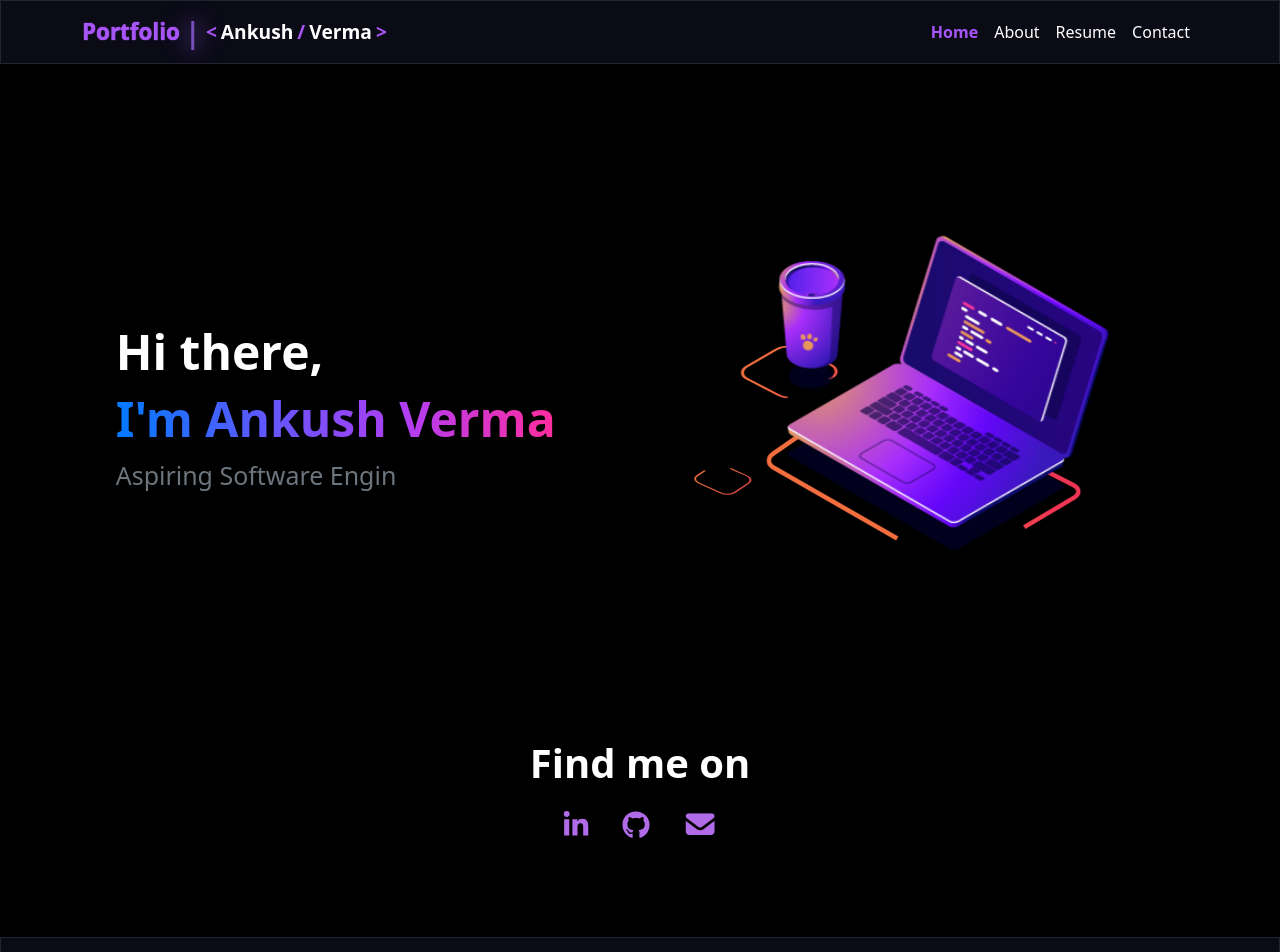
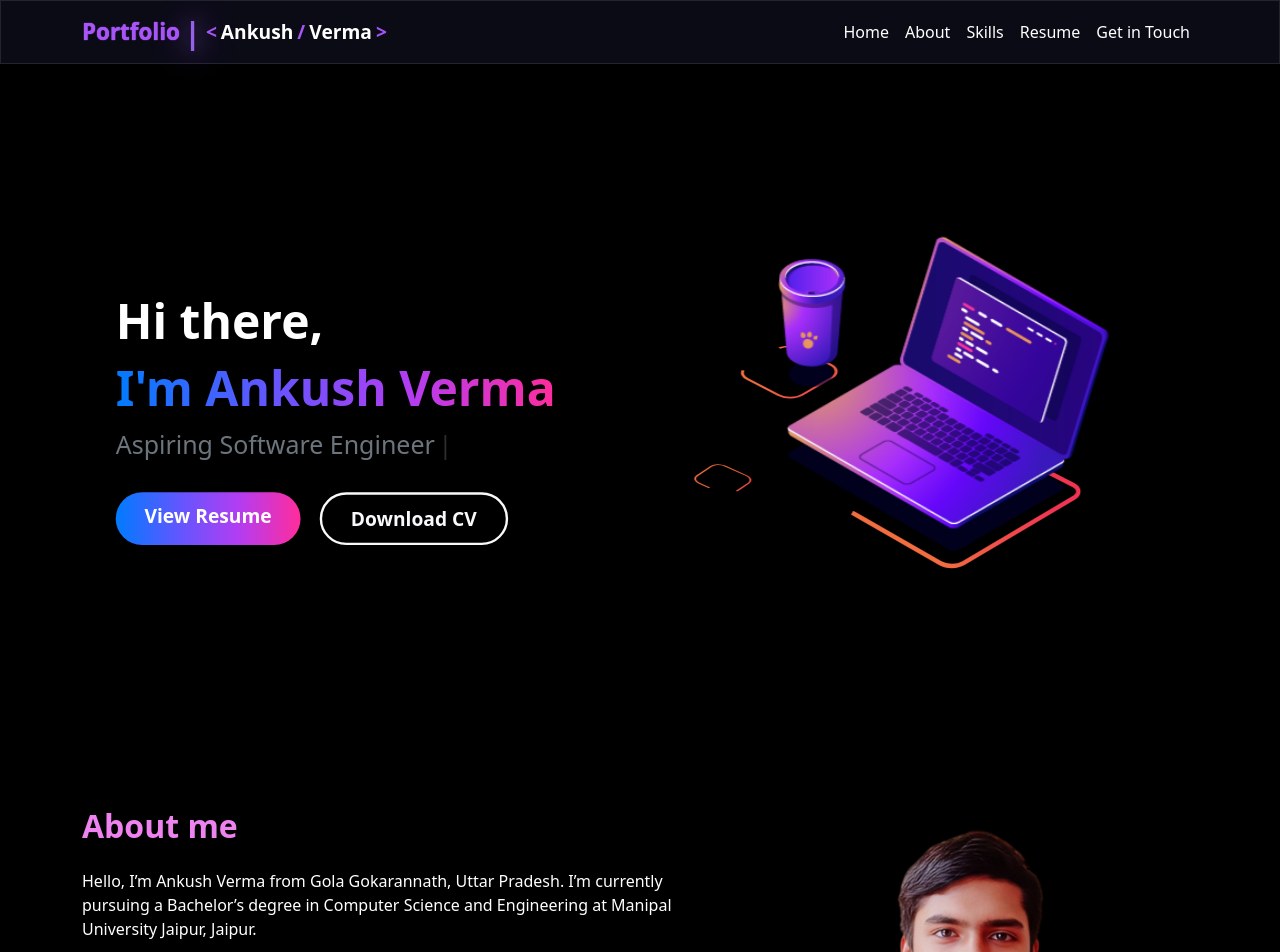
Before and after one commit to Ankush-verma-Source/Portfolio_website, a React (Vite) app: page / in a window 1280 px wide. Shown: the top 952 px of the page. Built offline with nearby package versions, Linux system fonts and the light colour scheme.

Commit message:
Update the Frontend In Single Page

```diff
--- a/src/App.jsx
+++ b/src/App.jsx
@@ -2,35 +2,35 @@
 
 import "./index.css";
 
-import { Routes, Route } from "react-router-dom";
 import HomePage from "./components/Home/HomePage";
 import AboutPage from "./components/About/AboutPage.jsx";
-import ProjectsPage from "./components/Projects/ProjectsPage.jsx";
+// ProjectsPage import temporarily removed
 import Navbar from "./components/Navbar.jsx";
 import Footer from "./components/Footer.jsx";
 import Contact from "./components/Contact/ContactSec.jsx";
-import ErrorPage from "./components/ErrorPage.jsx";
 import ResumePage from "./components/Resume/ResumePage.jsx";
-
 
 function App() {
   return (
     <>
-    <div className="d-flex flex-column min-vh-100 ">
-
-      <Navbar />
-
-        <main className="flex-grow-1 ">
-        <Routes>
-          <Route path="/" element={<HomePage />} />
-          <Route path="/about" element={<AboutPage />} />
-          <Route path="/resume" element={<ResumePage />} />
-          {/* <Route path="/projects" element={<ProjectsPage />} /> */}
-          <Route path="/contact" element={<Contact />} />
-          <Route path="*" element={<ErrorPage />} />
-        </Routes>
+      <div className="d-flex flex-column min-vh-100">
+        <Navbar />
+        <main className="flex-grow-1">
+          <section id="home">
+            <HomePage />
+          </section>
+          <section id="about">
+            <AboutPage />
+          </section>
+          <section id="resume">
+            <ResumePage />
+          </section>
+          {/* Projects section removed for now */}
+          <section id="contact">
+            <Contact />
+          </section>
         </main>
-      <Footer />
+        <Footer />
       </div>
     </>
   );
--- a/src/components/About/AboutPage.jsx
+++ b/src/components/About/AboutPage.jsx
@@ -1,4 +1,4 @@
-import { useState } from "react";
+// useState removed as internal navigation is removed
 
 const skills = [
   {
@@ -55,29 +55,11 @@ const skills = [
 ];
 
 function AboutPage() {
-  let [activeTab, setActiveTab] = useState(1);
-
   return (
     <div className="container-lg my-about-container mb-5">
-      <div className="my-about-navigation">
-        <ul className="list-unstyled text-light">
-          <li
-            onClick={() => setActiveTab(1)}
-            className={activeTab === 1 ? "my-about-active" : ""}
-          >
-            <a href="#about">About</a>
-          </li>
-          <li
-            onClick={() => setActiveTab(2)}
-            className={activeTab === 2 ? "my-about-active" : ""}
-          >
-            <a href="#skills">Skills</a>
-          </li>
-        </ul>
-      </div>
       <div id="about" className="my-about">
         <div className="text-start my-about-content">
-          <h2 className="mb-4" style={{ color: "#EE82EE", fontWeight: "bold" }}>
+          <h2 className="mb-4 text-violet fw-bold">
             About me
           </h2>
           <p>
@@ -111,23 +93,23 @@ function AboutPage() {
           <div className="my-about-location mt-5">
             <div className="d-flex my-location-1 ">
               <div>
-                <h5 style={{ color: "#EE82EE", fontWeight: "bold" }}>
+                <h5 className="text-violet fw-bold">
                   Location
                 </h5>
                 <p>Jaipur, Rajasthan, India</p>
               </div>
               <div>
-                <h5 style={{ color: "#EE82EE", fontWeight: "bold" }}>Study</h5>
+                <h5 className="text-violet fw-bold">Study</h5>
                 <p>Manipal University Jaipur</p>
               </div>
             </div>
             <div className="d-flex my-location-2">
               <div>
-                <h5 style={{ color: "#EE82EE", fontWeight: "bold" }}>Email</h5>
+                <h5 className="text-violet fw-bold">Email</h5>
                 <p>ankushverma100009@gmail.com</p>
               </div>
               <div>
-                <h5 style={{ color: "#EE82EE", fontWeight: "bold" }}>Degree</h5>
+                <h5 className="text-violet fw-bold">Degree</h5>
                 <p>Bachelor of Computer Science and Engineering</p>
               </div>
             </div>
@@ -143,9 +125,7 @@ function AboutPage() {
         </div>
       </div>
       <div id="skills" className="my-about-skills mt-5">
-        <h1
-          style={{ color: "#EE82EE", fontWeight: "bold", textAlign: "center" }}
-        >
+        <h1 className="text-violet fw-bold text-center">
           Skills
         </h1>
         <div className="skills-section  py-5">
--- a/src/components/Contact/ContactSec.jsx
+++ b/src/components/Contact/ContactSec.jsx
@@ -71,6 +71,7 @@ function ContactSec() {
 
   return (
     <div className="container-lg my-contact-container mb-5">
+      <h1 className="text-center text-violet fw-bold w-100 mt-5">Get in Touch</h1>
       <div className="my-contact">
         <ToastContainer />
         <Lottie
@@ -82,7 +83,6 @@ function ContactSec() {
           className="text-center "
           id="contact-us-lottie"
         />
-        <h2 style={{ color: "#ee82ee", fontWeight: "bold" }}>Get in Touch</h2>
         {/* <div className="my-contant-form-container"> */}
         <div className="my-contact-form row">
           <form ref={form} className="col-lg-6 px-4" onSubmit={sendEmail}>
@@ -150,7 +150,7 @@ function ContactSec() {
             <div className="mb-3">
               <h5>
                 <i
-                  class="fa-solid fa-envelope"
+                  className="fa-solid fa-envelope"
                   style={{ color: "#ee82ee", fontSize: "1rem" }}
                 ></i>{" "}
                 Email
@@ -169,7 +169,7 @@ function ContactSec() {
             <div className="mb-3">
               <h5>
                 <i
-                  class="fa-solid fa-phone"
+                  className="fa-solid fa-phone"
                   style={{ color: "#ee82ee", fontSize: "1rem" }}
                 ></i>{" "}
                 Phone
@@ -179,7 +179,7 @@ function ContactSec() {
             <div className="mb-3">
               <h5>
                 <i
-                  class="fa-brands fa-square-linkedin"
+                  className="fa-brands fa-square-linkedin"
                   style={{ color: "#ee82ee", fontSize: "1rem" }}
                 ></i>{" "}
                 Linkedin
@@ -199,7 +199,7 @@ function ContactSec() {
             <div className="mb-3">
               <h5>
                 <i
-                  class="fa-brands fa-github"
+                  className="fa-brands fa-github"
                   style={{ color: "#ee82ee", fontSize: "1rem" }}
                 ></i>{" "}
                 GitHub
@@ -219,7 +219,7 @@ function ContactSec() {
             <div className="mb-3">
               <h5>
                 <i
-                  class="fa-solid fa-location-dot"
+                  className="fa-solid fa-location-dot"
                   style={{ color: "#ee82ee", fontSize: "1rem" }}
                 ></i>
                 Location
@@ -237,7 +237,20 @@ function ContactSec() {
           </div>
         </div>
       </div>
-      <div className="my-contact-info bg-danger "></div>
+      <div className="my-home-connect mt-5 pt-4 text-center w-100">
+        <h1 className="text-violet fw-bold mb-4">Find me on</h1>
+        <div className="d-flex justify-content-center gap-5 pt-3">
+          <a href="https://www.linkedin.com/in/ankushverma109/" target="_blank" rel="noopener noreferrer" className="text-purple-light">
+            <i className="fa-brands fa-linkedin" style={{ fontSize: "2rem" }}></i>
+          </a>
+          <a href="https://github.com/Ankush-verma-Source/" target="_blank" rel="noopener noreferrer" className="text-purple-light">
+            <i className="fa-brands fa-github" style={{ fontSize: "2rem" }}></i>
+          </a>
+          <a href="mailto:ankushverma100009@gmail.com" target="_blank" rel="noopener noreferrer" className="text-purple-light">
+            <i className="fa-solid fa-envelope text-purple-light" style={{ fontSize: "2rem" }}></i>
+          </a>
+        </div>
+      </div>
     </div>
     //  </div>
   );
--- a/src/components/Home/HomePage.jsx
+++ b/src/components/Home/HomePage.jsx
@@ -1,7 +1,7 @@
 import Lottie from "lottie-react";
 // import ComputerAnimation from "../../../public/assets/ProgrammingComputer.json";
 import { Typewriter } from "react-simple-typewriter";
-import { FaLinkedinIn, FaGithub } from "react-icons/fa";
+// Icons moved towards the bottom page
 function HomePage() {
   return (
     <div className="container-lg my-home-container mb-5">
@@ -26,6 +26,10 @@ function HomePage() {
               id="typewriter"
             />
           </p>
+          <div className="mt-4 d-flex gap-3 my-home-buttons">
+             <a href="#resume" className="btn btn-gradient px-4 py-2">View Resume</a>
+             <a href="/assets/resume.pdf" download className="btn btn-outline-light px-4 py-2 fw-bold">Download CV</a>
+          </div>
         </div>
         <div className="my-home-computer">
           <Lottie
@@ -39,51 +43,7 @@ function HomePage() {
           />
         </div>
       </div>
-      <div className="my-home-connect">
-        <h1 className="fw-bold">Find me on </h1>
-        <div className="d-flex justify-content-evenly pt-3 ">
-          <a
-            href="https://www.linkedin.com/in/ankushverma109/"
-            target="_blank"
-            rel="noopener noreferrer"
-            style={{ color: " rgb(178, 107, 232)", cursor: "pointer" }}
-          >
-            <FaLinkedinIn
-              size={28}
-              className="icon"
-              style={{ color: " rgb(178, 107, 232)", cursor: "pointer" }}
-            />
-            {/* linkedin */}
-          </a>
-
-          <a
-            href="https://github.com/Ankush-verma-Source/"
-            target="_blank"
-            rel="noopener noreferrer"
-            style={{ color: " rgb(178, 107, 232)", cursor: "pointer" }}
-          >
-            <FaGithub
-              size={28}
-              className="icon"
-              style={{ color: "rgb(178, 107, 232)", cursor: "pointer" }}
-            />
-            {/* github */}
-          </a>
-
-          <a
-            href="mailto:ankushverma100009@gmail.com"
-            target="_blank"
-            rel="noopener noreferrer"
-            style={{ color: " rgb(178, 107, 232)", cursor: "pointer" }}
-          >
-            {/* mail */}
-            <i
-              className="fa-solid fa-envelope"
-              style={{ color: "rgb(178, 107, 232)", fontSize: "1.8rem" }}
-            ></i>
-          </a>
-        </div>
-      </div>
+      {/* Find me on block moved to contact section */}
     </div>
   );
 }
--- a/src/components/Navbar.jsx
+++ b/src/components/Navbar.jsx
@@ -1,11 +1,9 @@
-import { Link,NavLink } from "react-router-dom";
-
 function Navbar() {
   return (
     <div>
-      <nav className="navbar navbar-expand-lg bg-transparent my-navbar ">
+      <nav className="navbar navbar-expand-lg bg-transparent my-navbar sticky-top">
         <div className="container-lg">
-          <Link className="navbar-brand custom-brand" to="/">
+          <a className="navbar-brand custom-brand" href="#home">
             <span className="brand-name">Portfolio</span>
             <span className="separator"> | </span>
             <span className="tag-wrapper">
@@ -15,7 +13,7 @@ function Navbar() {
               <span className="surname">Verma</span>
               <span className="tag">&gt;</span>
             </span>
-          </Link>
+          </a>
           <button
             className="navbar-toggler"
             type="button"
@@ -31,29 +29,29 @@ function Navbar() {
           <div className="collapse navbar-collapse" id="navbarNavDropdown">
             <ul className="navbar-nav ms-auto">
               <li className="nav-item">
-                <NavLink className={({isActive})=>`nav-link ${isActive?"active":""}`}  to="/">
+                <a className="nav-link" href="#home">
                   Home
-                </NavLink>
+                </a>
               </li>
               <li className="nav-item">
-                <NavLink className={({isActive})=>`nav-link ${isActive?"active":""}`} to="/about">
+                <a className="nav-link" href="#about">
                   About
-                </NavLink>
+                </a>
+              </li>
+              <li className="nav-item">
+                <a className="nav-link" href="#skills">
+                  Skills
+                </a>
               </li>
                <li className="nav-item">
-                <NavLink className={({isActive})=>`nav-link ${isActive?"active":""}`}  to="/resume">
+                <a className="nav-link" href="#resume">
                   Resume
-                </NavLink>
+                </a>
               </li>
-              {/* <li className="nav-item">
-                <NavLink  className={({isActive})=>`nav-link ${isActive?"active":""}`} to="/projects">
-                  Projects
-                </NavLink>
-              </li> */}
               <li className="nav-item">
-                <NavLink  className={({isActive})=>`nav-link ${isActive?"active":""}`} to="/contact">
-                  Contact
-                </NavLink>
+                <a className="nav-link" href="#contact">
+                  Get in Touch
+                </a>
               </li>
             </ul>
           </div>
--- a/src/index.css
+++ b/src/index.css
@@ -1,3 +1,41 @@
+/* --- UTILITY CLASSES FOR QUALITY IMPROVEMENT --- */
+.text-violet { color: #EE82EE !important; }
+.text-purple-light { color: rgb(178, 107, 232) !important; cursor: pointer; }
+
+/* Enhanced Premium Button Styling */
+.btn-gradient {
+  background: linear-gradient(to right, #007bff, #5f57ff, #b33df2, #ff2c9c) !important;
+  border: none !important;
+  font-weight: bold !important;
+  color: white !important;
+  border-radius: 30px !important;
+  transition: transform 0.3s ease, box-shadow 0.3s ease !important;
+}
+.btn-gradient:hover {
+  transform: translateY(-3px) !important;
+  box-shadow: 0 10px 20px rgba(178, 107, 232, 0.4) !important;
+}
+.my-home-buttons .btn-outline-light {
+  border-width: 2px !important;
+  border-radius: 30px !important;
+  transition: all 0.3s ease !important;
+  font-weight: bold !important;
+}
+.my-home-buttons .btn-outline-light:hover {
+  background-color: white !important;
+  color: #000 !important;
+  transform: translateY(-3px) !important;
+  box-shadow: 0 10px 20px rgba(255, 255, 255, 0.2) !important;
+}
+
+html {
+  scroll-behavior: smooth;
+}
+
+section {
+  scroll-margin-top: 80px;
+}
+
 html,
 body,
 #root {
```
Also changed, not shown: src/components/Footer.jsx (+3 -4 lines), src/components/Resume/ResumePage.jsx (+3 -10 lines), 1 other file (tests, documents, lock files or other folders).
